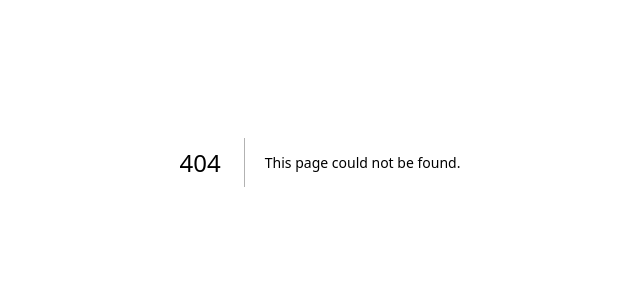
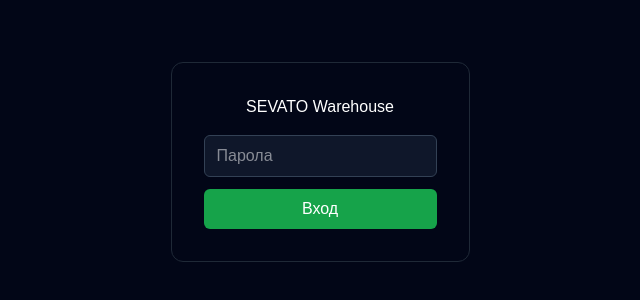
Before and after one commit to ufoxemnogogotin-cmyk/sevato-warehouse, a Next.js app: page /login in a window 1280 px wide. Before the commit this address had no page. Shown: the part 238-538 px from the top of the page, without its empty margins (320-960 px from the left). Built offline with nearby package versions, Linux system fonts and the light colour scheme.

Commit message:
Fix layout type + add login system

```diff
--- /dev/null
+++ b/src/app/AuthGuard.tsx
@@ -0,0 +1,32 @@
+"use client";
+
+import { useEffect, useState } from "react";
+import { usePathname, useRouter } from "next/navigation";
+
+const PUBLIC = ["/login"];
+
+export default function AuthGuard({ children }: { children: React.ReactNode }) {
+  const router = useRouter();
+  const pathname = usePathname();
+  const [ready, setReady] = useState(false);
+
+  useEffect(() => {
+    if (PUBLIC.includes(pathname || "")) {
+      setReady(true);
+      return;
+    }
+
+    const logged = localStorage.getItem("sevato_warehouse_auth") === "ok";
+
+    if (!logged) {
+      router.replace(`/login`);
+      return;
+    }
+
+    setReady(true);
+  }, [pathname, router]);
+
+  if (!ready) return null;
+
+  return <>{children}</>;
+}
--- /dev/null
+++ b/src/app/api/login/route.ts
@@ -0,0 +1,24 @@
+import { NextResponse } from "next/server";
+
+export async function POST(req: Request) {
+  const { password } = await req.json();
+
+  const expected = process.env.WAREHOUSE_ADMIN_PASSWORD;
+
+  if (!expected) {
+    return NextResponse.json(
+      { success: false, error: "Server missing password" },
+      { status: 500 }
+    );
+  }
+
+  if (!password || password !== expected) {
+    return NextResponse.json(
+      { success: false, error: "Invalid password" },
+      { status: 401 }
+    );
+  }
+
+  // success
+  return NextResponse.json({ success: true });
+}
--- a/src/app/layout.tsx
+++ b/src/app/layout.tsx
@@ -1,27 +1,21 @@
 import type { Metadata } from "next";
-import { Geist, Geist_Mono } from "next/font/google";
 import "./globals.css";
-
-const geistSans = Geist({
-  variable: "--font-geist-sans",
-  subsets: ["latin"],
-});
-
-const geistMono = Geist_Mono({
-  variable: "--font-geist-mono",
-  subsets: ["latin"],
-});
+import AuthGuard from "./AuthGuard";
 
 export const metadata: Metadata = {
   title: "SEVATO Warehouse",
-  description: "Internal warehouse system",
+  description: "Internal panel",
 };
 
-export default function RootLayout({ children }) {
+export default function RootLayout({
+  children,
+}: {
+  children: React.ReactNode;
+}) {
   return (
     <html lang="bg">
-      <body className={`${geistSans.variable} ${geistMono.variable} antialiased`}>
-        {children}
+      <body>
+        <AuthGuard>{children}</AuthGuard>
       </body>
     </html>
   );
--- /dev/null
+++ b/src/app/login/page.tsx
@@ -0,0 +1,76 @@
+"use client";
+
+import { useState } from "react";
+
+export default function LoginPage() {
+  const [password, setPassword] = useState("");
+  const [error, setError] = useState("");
+
+  async function submit(e: any) {
+    e.preventDefault();
+    setError("");
+
+    const res = await fetch("/api/login", {
+      method: "POST",
+      headers: { "Content-Type": "application/json" },
+      body: JSON.stringify({ password }),
+    });
+
+    const data = await res.json();
+
+    if (!res.ok || !data.success) {
+      setError("Грешна парола.");
+      return;
+    }
+
+    localStorage.setItem("sevato_warehouse_auth", "ok");
+    window.location.href = "/";
+  }
+
+  return (
+    <main
+      style={{
+        minHeight: "100vh",
+        display: "flex",
+        alignItems: "center",
+        justifyContent: "center",
+        background: "#020617",
+        color: "white",
+      }}
+    >
+      <div style={{ padding: 32, border: "1px solid #1f2937", borderRadius: 12 }}>
+        <h1 style={{ textAlign: "center", marginBottom: 16 }}>SEVATO Warehouse</h1>
+
+        <form onSubmit={submit} style={{ display: "grid", gap: 12 }}>
+          <input
+            type="password"
+            placeholder="Парола"
+            value={password}
+            onChange={(e) => setPassword(e.target.value)}
+            style={{
+              padding: "8px 12px",
+              borderRadius: 6,
+              background: "#0f172a",
+              border: "1px solid #334155",
+              color: "white",
+            }}
+          />
+
+          <button
+            style={{
+              padding: "8px 12px",
+              background: "#16a34a",
+              borderRadius: 6,
+              color: "white",
+              fontWeight: 500,
+            }}
+          >
+            Вход
+          </button>
+
+          {error && <p style={{ color: "#f97316" }}>{error}</p>}
+        </form>
+      </div>
+    </main>
+  );
+}
```
